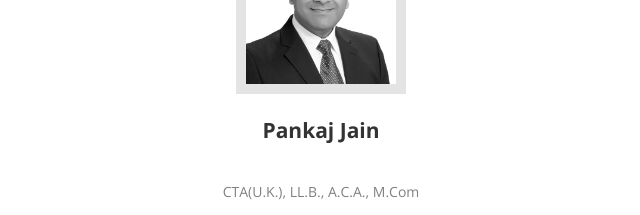
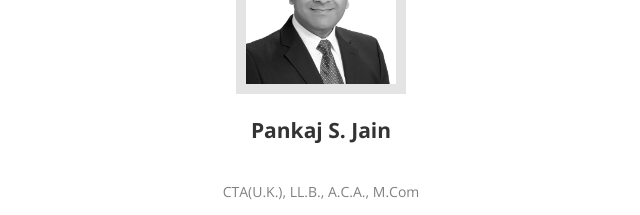
Before and after one commit to askpankaj/AskPankaj, a plain HTML site: page index.html in a window 1280 px wide. Shown: the part 1860-2075 px from the top of the page, 319-959 px from the left. Drawn offline with nearby package versions, Linux system fonts and the light colour scheme.

Commit message:
Update index.html

```diff
--- a/index.html
+++ b/index.html
@@ -164,7 +164,7 @@
               <div class="management-team">
                 <div>
                   <div class="pic"><img src="images/Pankaj.png" alt="image" /></div>
-                  <div class="name">Pankaj Jain</div>
+                  <div class="name">Pankaj S. Jain</div>
                   <p>CTA(U.K.), LL.B., A.C.A., M.Com</p>
                   <p>
                     pankaj.jain@AskPankaj.com
```
